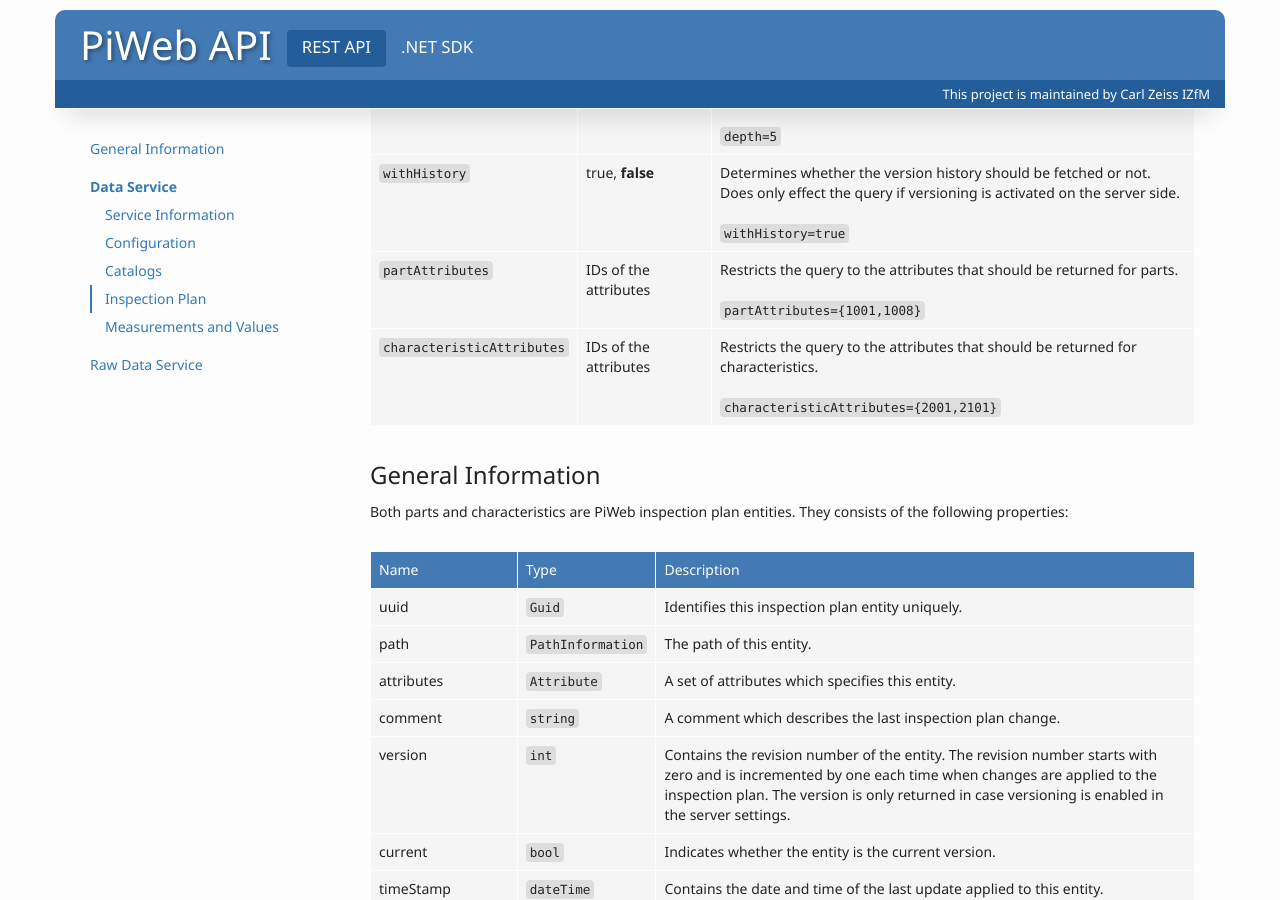
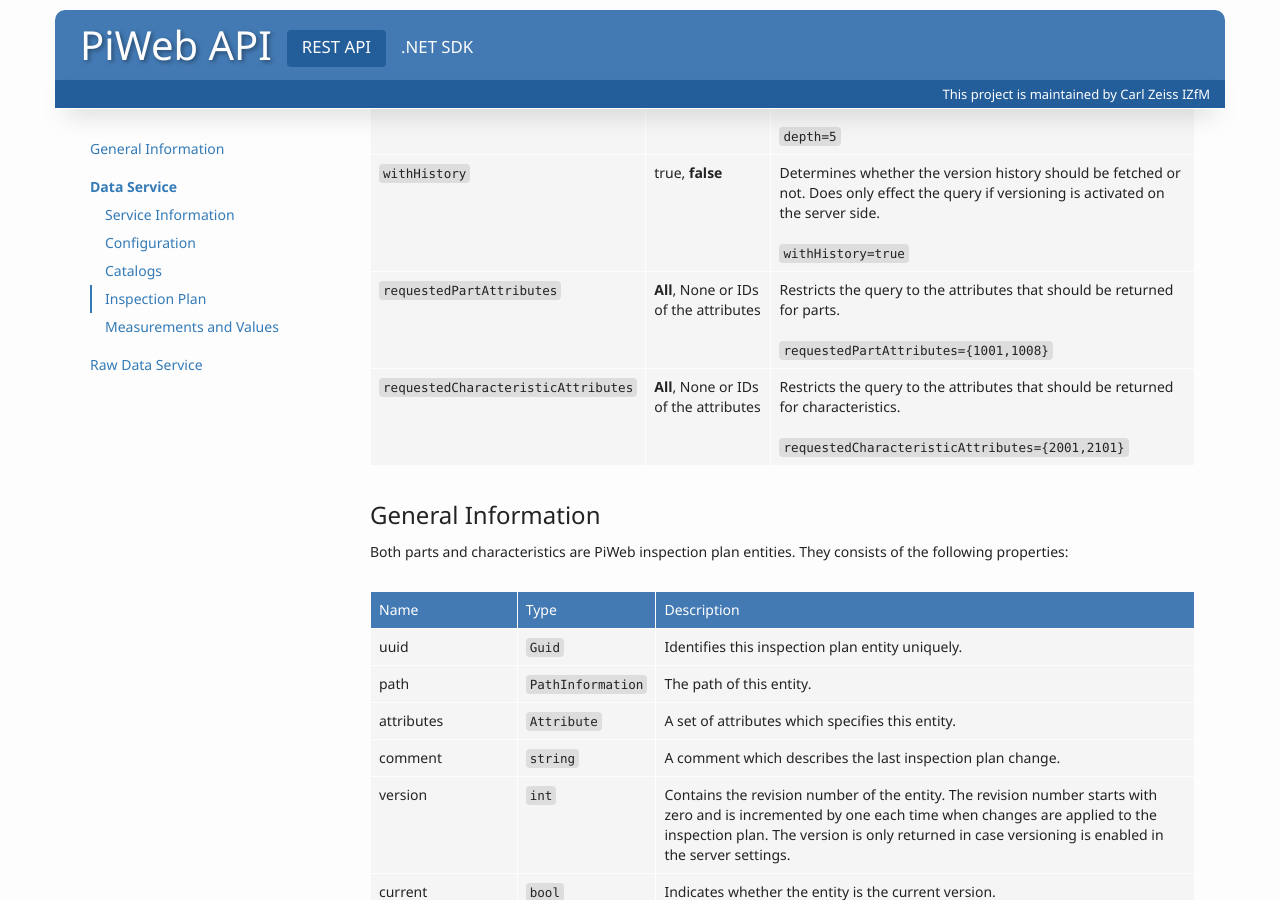
Before and after one commit to ZEISS-PiWeb/PiWeb-Api, a Jekyll site: the page built from _pages/0124-restapi-dataservice-inspectionplan.md, in a window 1280 px wide and 900 px high, scrolled down 1511 px. Built offline with Jekyll 4.4.1, drawn with Linux system fonts in a browser that asks for light colours.

Commit message:
Update 0124-restapi-dataservice-inspectionplan.md

```diff
--- a/_pages/0124-restapi-dataservice-inspectionplan.md
+++ b/_pages/0124-restapi-dataservice-inspectionplan.md
@@ -22,13 +22,13 @@
 {% assign endpoint="/parts" %}
 {% assign summary="Fetches parts" %}
 {% capture description %}
-You can fetch all parts or certain parts. Possible [filter uri parameters](#filters) are `partUuids`, `partPath`, `depth`, `withHistory` and `partAttributes`.
+You can fetch all parts or certain parts. Possible [filter uri parameters](#filters) are `partUuids`, `partPath`, `depth`, `withHistory` and `requestedPartAttributes`.
 {% endcapture %}
 {% assign exampleCaption="Fetch a part by its path '/metal part' without possible child parts restricted to several attributes" %}
 
 {% capture jsonrequest %}
 {% highlight http %}
-GET /dataServiceRest/parts?partPath=/metal%20part&depth=0&partAttributes={1001,1003} HTTP/1.1
+GET /dataServiceRest/parts?partPath=/metal%20part&depth=0&requestedPartAttributes={1001,1003} HTTP/1.1
 {% endhighlight %}
 {% endcapture %}
 
@@ -271,7 +271,7 @@
 {% assign method="GET" %}
 {% assign endpoint="/characteristics" %}
 {% assign summary="Fetches characteristics" %}
-{% assign description="You can fetch all characteristics or the characteristics described by the uri parameters. Possible [filter uri parameters](#filters) are `partUuids`, `partPath`, `charUuids`, `charPath`, `depth`, `withHistory` and `characteristicAttributes`.Only direct characteristics are fetched, characteristics beneath child parts are not considered." %}
+{% assign description="You can fetch all characteristics or the characteristics described by the uri parameters. Possible [filter uri parameters](#filters) are `partUuids`, `partPath`, `charUuids`, `charPath`, `depth`, `withHistory` and `requestedCharacteristicAttributes`.Only direct characteristics are fetched, characteristics beneath child parts are not considered." %}
 {% assign exampleCaption="Fetch all characteristics beneath the part '/metal part' until depth=2" %}
 
 {% capture jsonrequest %}
@@ -550,8 +550,8 @@
 `charPath`            | Path of the characteristic | Restricts the query to this characteristic path
 `depth`               | i, i ≥ 0  <br>**1**  | It controls down to which level of the inspection plan the entities should be fetched. Setting `depth=0` means that only the entity itself should be fetched, `depth=1` means the entity and its direct children should be fetched and so on. <br><br>`depth=5`
 `withHistory`         | true, **false**      | Determines whether the version history should be fetched or not. Does only effect the query if versioning is activated on the server side. <br><br>`withHistory=true`
-`partAttributes`      | IDs of the attributes | Restricts the query to the attributes that should be returned for parts. <br><br>`partAttributes={1001,1008}`
-`characteristicAttributes` | IDs of the attributes | Restricts the query to the attributes that should be returned for characteristics. <br><br>`characteristicAttributes={2001,2101}`
+`requestedPartAttributes`      | **All**, None or IDs of the attributes | Restricts the query to the attributes that should be returned for parts. <br><br>`requestedPartAttributes={1001,1008}`
+`requestedCharacteristicAttributes` | **All**, None or IDs of the attributes | Restricts the query to the attributes that should be returned for characteristics. <br><br>`requestedCharacteristicAttributes={2001,2101}`
 {% endcapture %}
 {{ table | markdownify | replace: '<table>', '<table class="table table-hover">' }}
 
```
